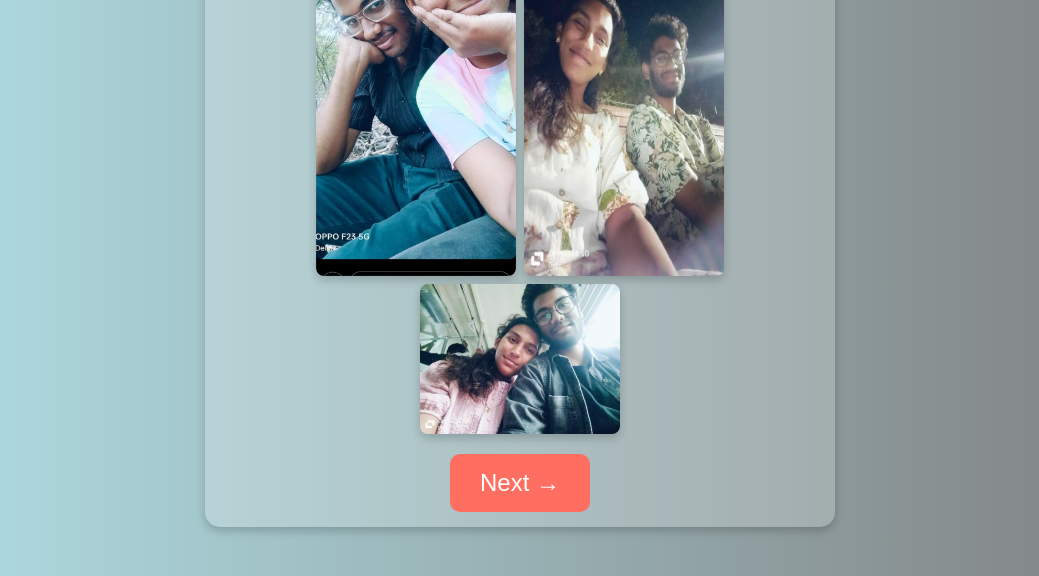
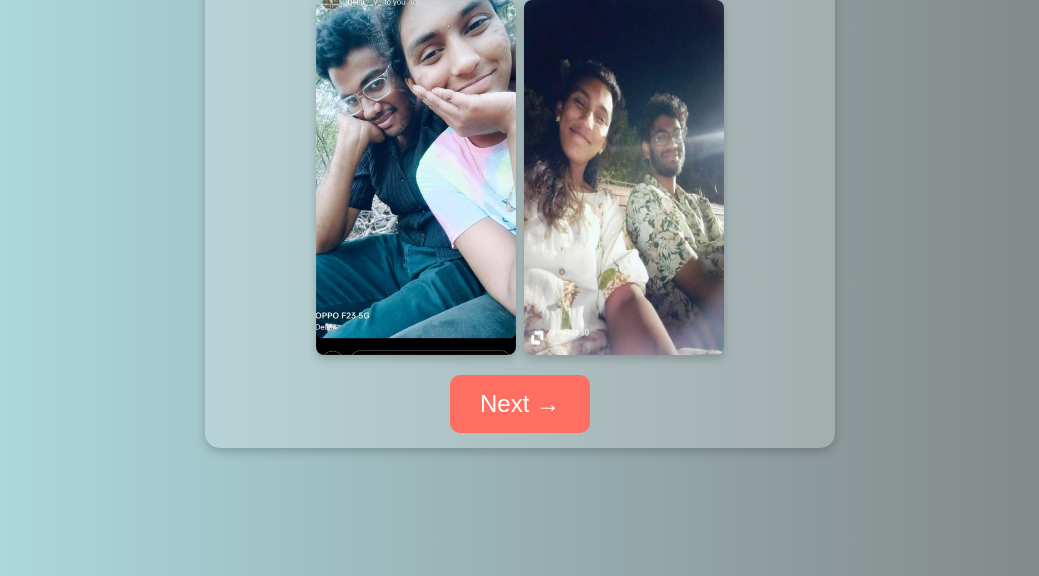
Before and after one commit to DEEOIKA2106/surprise, a plain HTML site: page gallery.html in a window 1280 px wide. Shown: the part 224-800 px from the top of the page, without its empty margins (120-1159 px from the left). Drawn offline with Linux system fonts and the light colour scheme.

Commit message:
Update gallery.html

```diff
--- a/gallery.html
+++ b/gallery.html
@@ -12,7 +12,7 @@
         <div class="gallery">
             <img src="images/bday1.png" alt="Memory 1">
 	    <img src="images/bday2.jpg" alt="Memory 2">
-	    <img src="images/bday.jpg" alt="Memory 3">
+
         </div>
         <a href="final.html" class="next-btn">Next →</a>
     </div>
```
